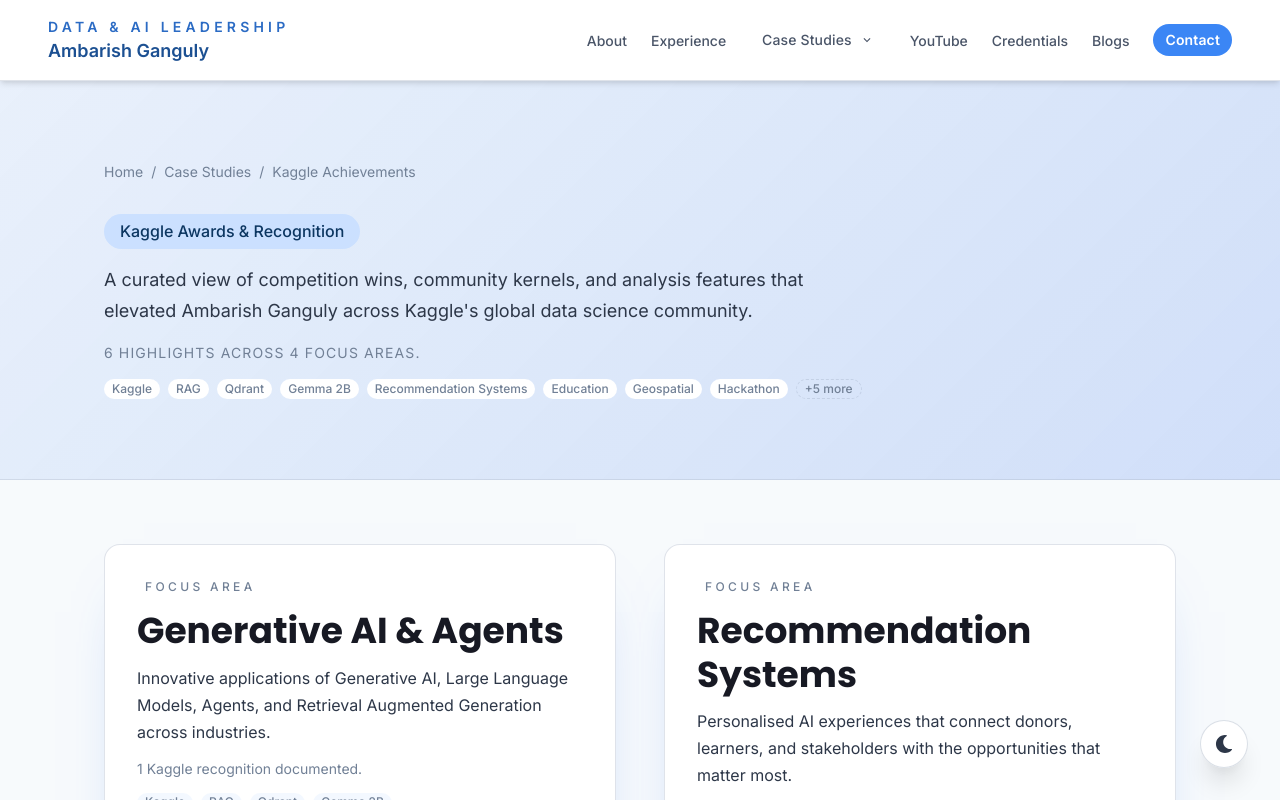
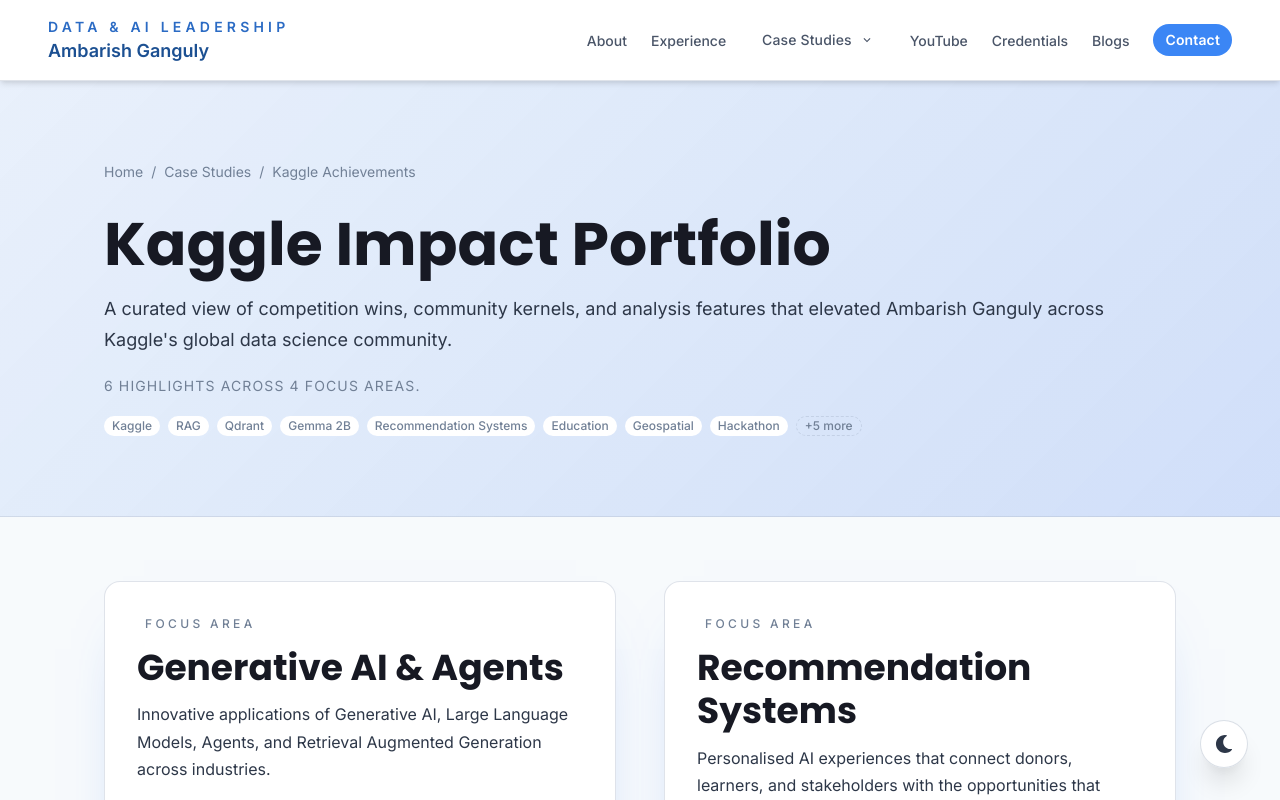
Before and after one commit to ambarishg/AmbarishWEBSITE, a React (Vite) app: page /highlights/kaggle-achievements in a window 1280 px wide. Shown: the top 800 px of the page. Built offline with nearby package versions, Linux system fonts and the light colour scheme; no server answers.

Commit message:
Changed for Kaggle

```diff
--- a/src/pages/KaggleAchievements.jsx
+++ b/src/pages/KaggleAchievements.jsx
@@ -148,18 +148,10 @@ const KaggleAchievements = () => {
                 <BreadcrumbLink>Kaggle Achievements</BreadcrumbLink>
               </BreadcrumbItem>
             </Breadcrumb>
-            <Stack spacing={4} maxW={{ base: 'full', md: '3xl' }}>
-              <Tag
-                size="full"
-                width="fit-content"
-                colorScheme="brand"
-                variant="subtle"
-                px={4}
-                py={2}
-                borderRadius="full"
-              >
-                Kaggle Awards & Recognition
-              </Tag>
+            <Stack spacing={{ base: 4, md: 5 }}>
+                <Heading size={{ base: '2xl', md: '3xl' }} color={headingColor} lineHeight={1.1}>
+                  Kaggle Impact Portfolio
+                </Heading>
 
               <Text fontSize={{ base: 'md', md: 'lg' }} color={bodyColor} lineHeight={1.7}>
                 A curated view of competition wins, community kernels, and analysis features that elevated
```
